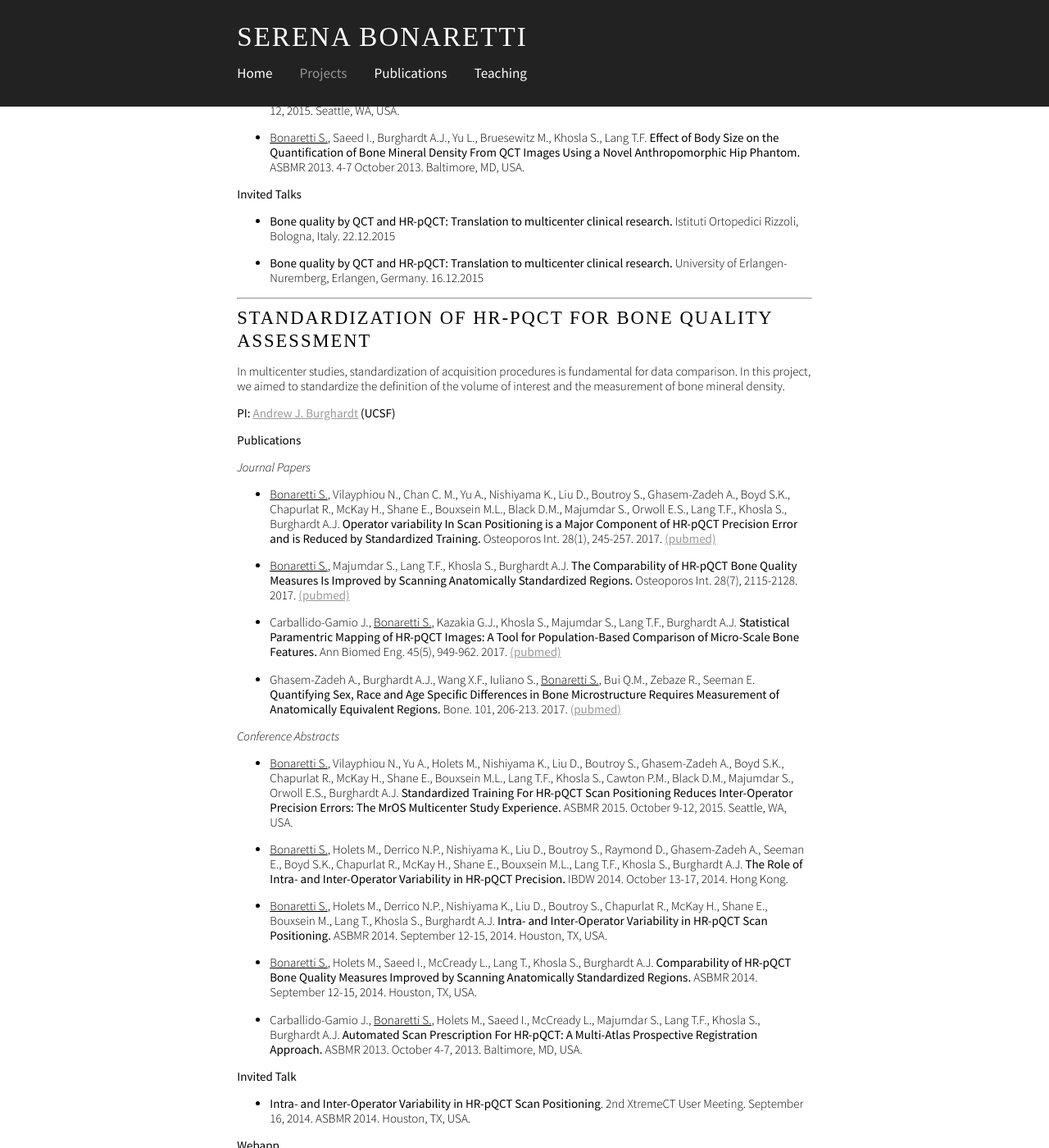
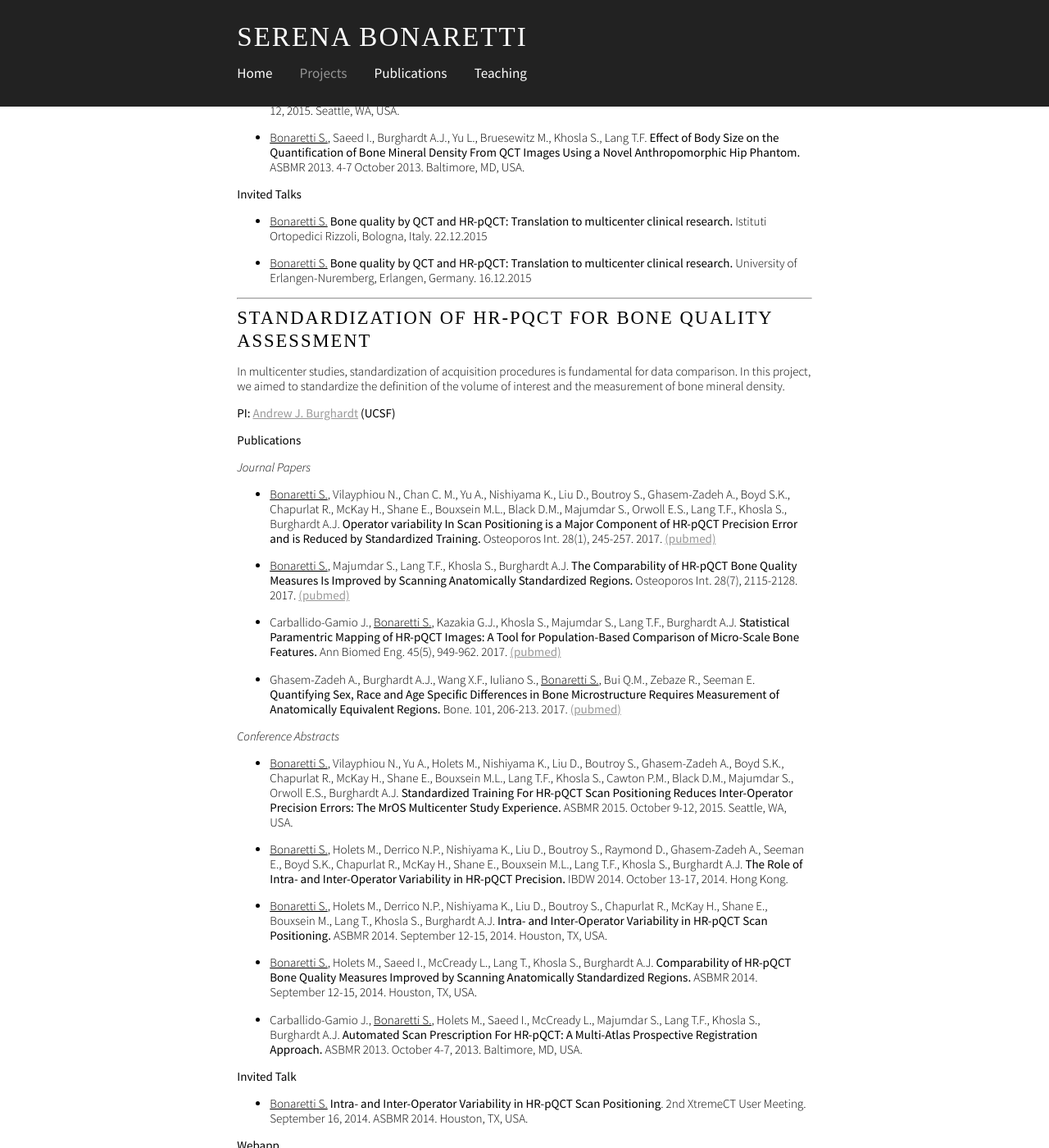
Before and after one commit to sbonaretti/sbonaretti.github.io, a Jekyll site: the page built from Projects.md, in a window 1280 px wide and 1400 px high, scrolled down 1202 px. Shown: the whole window at 82% size. Built offline with Jekyll 4.4.1, drawn with Linux system fonts in a browser that asks for light colours; some web fonts are replaced.

Commit message:
Update Projects.md

```diff
--- a/Projects.md
+++ b/Projects.md
@@ -67,9 +67,9 @@ _Conference abstracts_
 
 **Invited Talks**
 
-* **Bone quality by QCT and HR-pQCT: Translation to multicenter clinical research.** Istituti Ortopedici Rizzoli, Bologna, Italy. 22.12.2015
+* <ins>Bonaretti S.</ins> **Bone quality by QCT and HR-pQCT: Translation to multicenter clinical research.** Istituti Ortopedici Rizzoli, Bologna, Italy. 22.12.2015
 
-* **Bone quality by QCT and HR-pQCT: Translation to multicenter clinical research.** University of Erlangen-Nuremberg, Erlangen, Germany. 16.12.2015
+* <ins>Bonaretti S.</ins> **Bone quality by QCT and HR-pQCT: Translation to multicenter clinical research.** University of Erlangen-Nuremberg, Erlangen, Germany. 16.12.2015
 
 
 
@@ -108,7 +108,7 @@ _Conference Abstracts_
 * Carballido-Gamio J., <ins>Bonaretti S.</ins>, Holets M., Saeed I., McCready L., Majumdar S., Lang T.F., Khosla S., Burghardt A.J. **Automated Scan Prescription For HR-pQCT: A Multi-Atlas Prospective Registration Approach.** ASBMR 2013. October 4-7, 2013. Baltimore, MD, USA.
 
 **Invited Talk**
-* **Intra- and Inter-Operator Variability in HR-pQCT Scan Positioning**. 2nd XtremeCT User Meeting. September 16, 2014. ASBMR 2014. Houston, TX, USA.
+* <ins>Bonaretti S.</ins> **Intra- and Inter-Operator Variability in HR-pQCT Scan Positioning**. 2nd XtremeCT User Meeting. September 16, 2014. ASBMR 2014. Houston, TX, USA.
 
 **Webapp**
 * We developed a webapp to train and evaluate HR-pQCT operators when determining the region of interest by positioning the reference line on scout view images (webapp)
```
